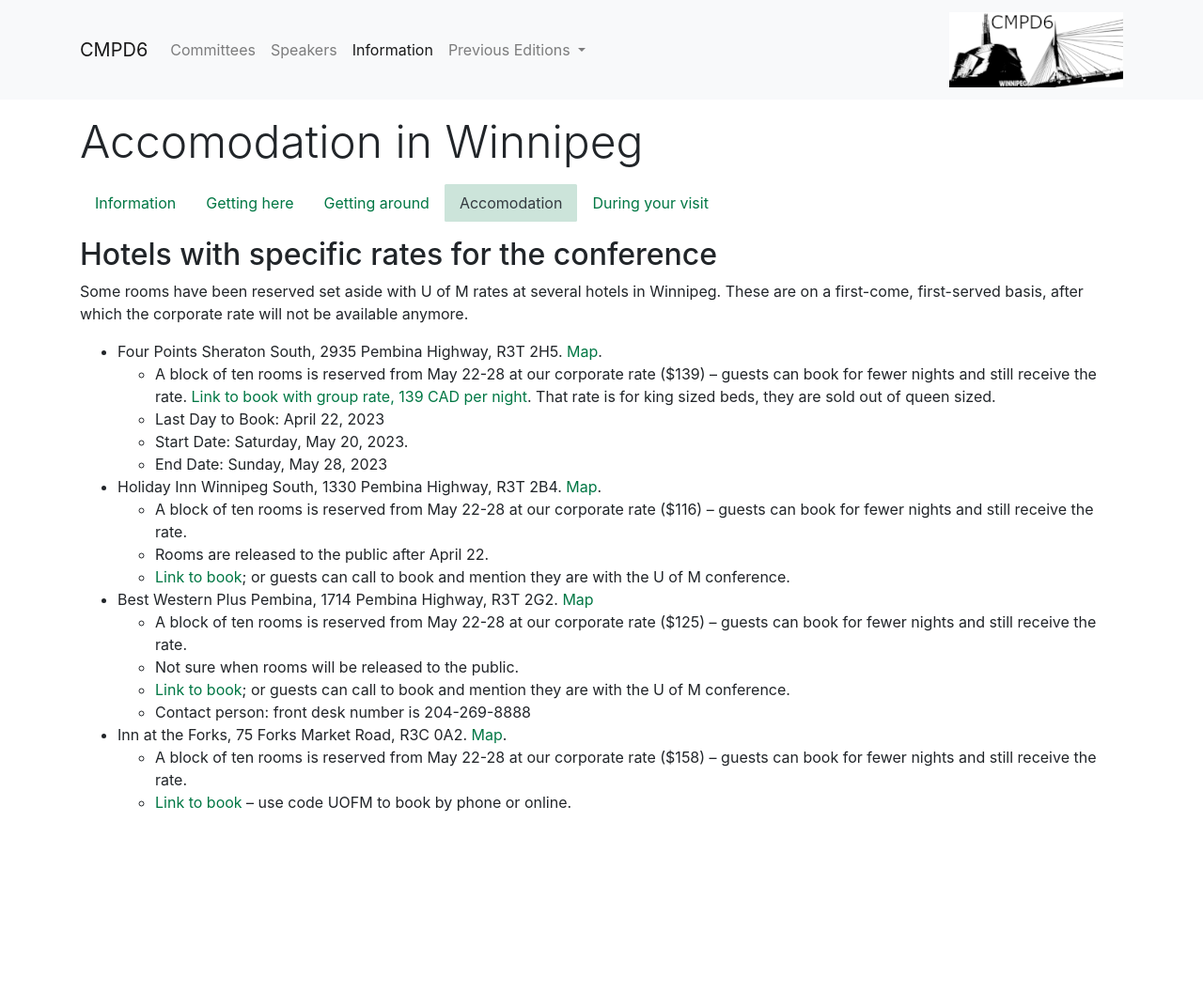
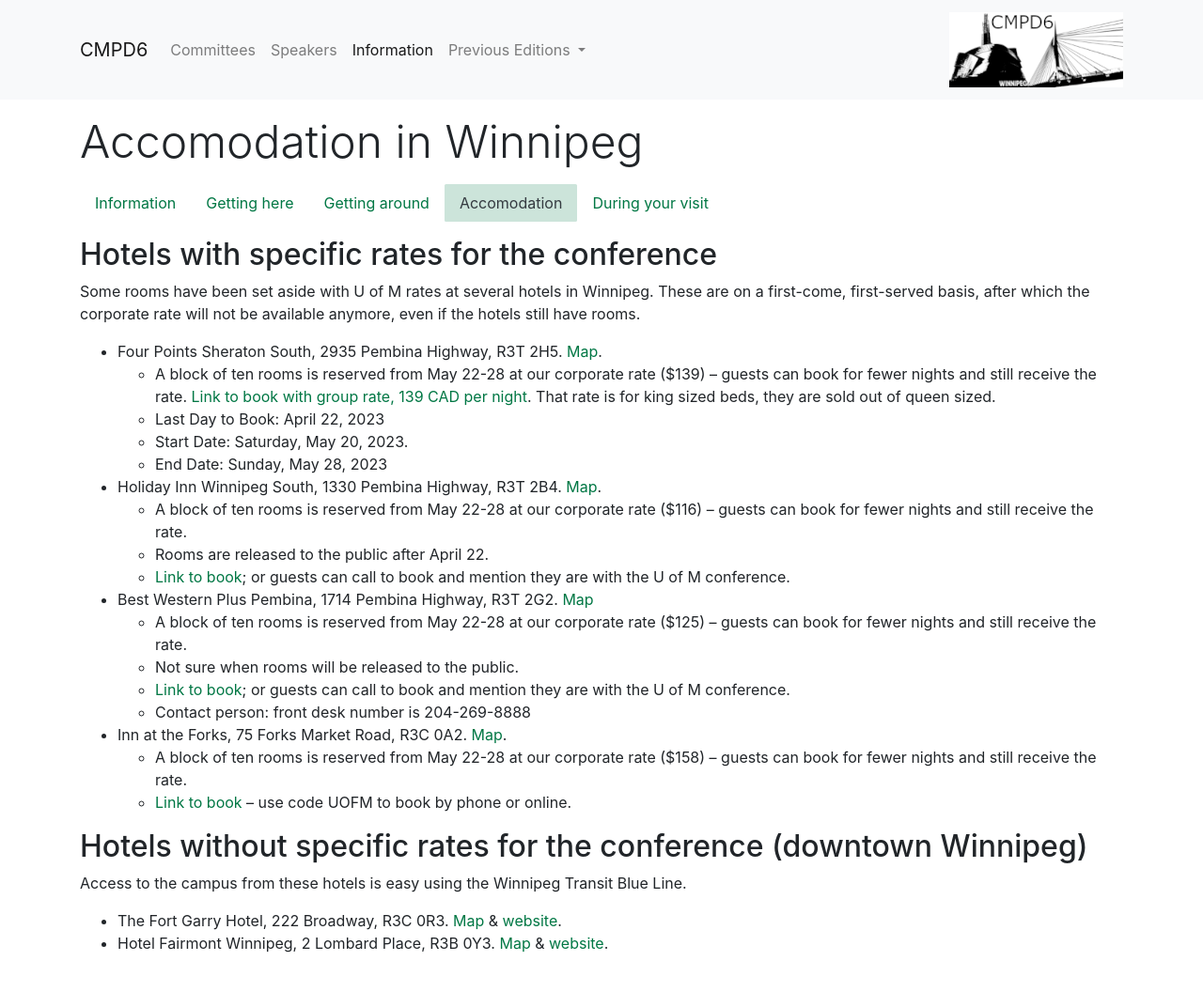
Before and after one commit to cmpd6/cmpd6.github.io, a Jekyll site: the page built from _information/staying-in-Winnipeg.md, in a window 1280 px wide. Shown: the whole page at 94% size. Built offline with Jekyll 4.4.1, drawn with Linux system fonts in a browser that asks for light colours; before the commit the page ends 906 px from its top, so only the background shows below that.

Commit message:
Update staying-in-Winnipeg.md

```diff
--- a/_information/staying-in-Winnipeg.md
+++ b/_information/staying-in-Winnipeg.md
@@ -6,7 +6,7 @@
 
 ## Hotels with specific rates for the conference
 
-Some rooms have been reserved set aside with U of M rates at several hotels in Winnipeg. These are on a first-come, first-served basis, after which the corporate rate will not be available anymore.
+Some rooms have been set aside with U of M rates at several hotels in Winnipeg. These are on a first-come, first-served basis, after which the corporate rate will not be available anymore, even if the hotels still have rooms.
 
 - Four Points Sheraton South, 2935 Pembina Highway, R3T 2H5. [Map](https://goo.gl/maps/mUY8uFVVmi8YGMBKA).
     - A block of ten rooms is reserved from May 22-28 at our corporate rate ($139) – guests can book for fewer nights and still receive the rate. [Link to book with group rate, 139 CAD per night](https://www.marriott.com/events/start.mi?id=1671469313133&key=GRP). That rate is for king sized beds, they are sold out of queen sized.
@@ -28,3 +28,10 @@
 - Inn at the Forks, 75 Forks Market Road, R3C 0A2. [Map](https://goo.gl/maps/RCaxUY43ddYDG4yy7).
     - A block of ten rooms is reserved from May 22-28 at our corporate rate ($158) – guests can book for fewer nights and still receive the rate.
     - [Link to book](www.innforks.com) – use code UOFM to book by phone or online.
+
+## Hotels without specific rates for the conference (downtown Winnipeg)
+
+Access to the campus from these hotels is easy using the Winnipeg Transit Blue Line.
+
+- The Fort Garry Hotel, 222 Broadway, R3C 0R3. [Map](https://goo.gl/maps/4dqKcvRgnmrb7wDp9) & [website](https://www.fortgarryhotel.com/).
+- Hotel Fairmont Winnipeg, 2 Lombard Place, R3B 0Y3. [Map](https://goo.gl/maps/oWajyjce6QCvwb7YA) & [website](https://www.fairmont.com/winnipeg/).
```
